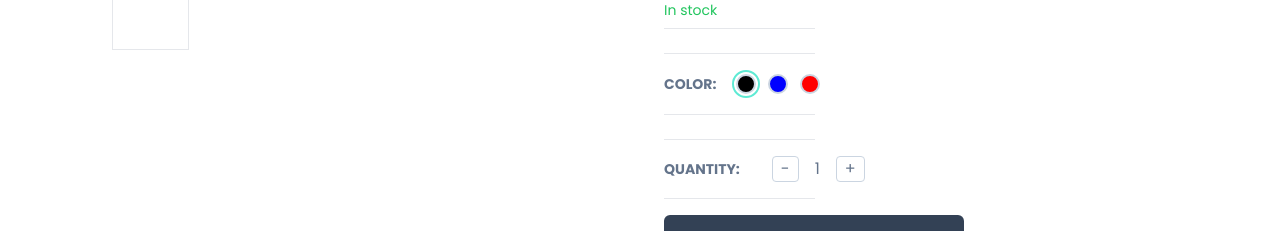
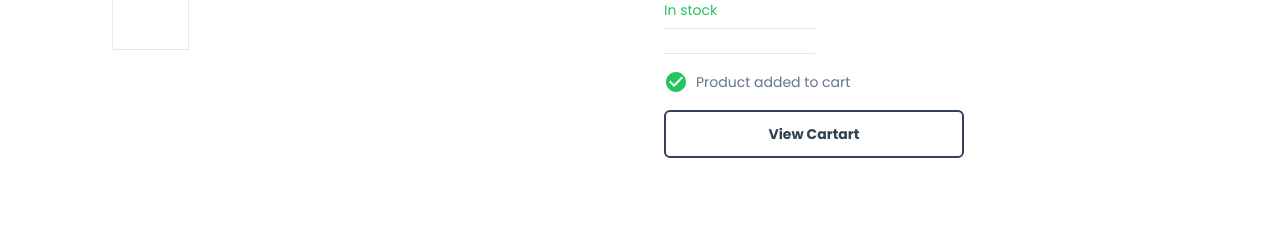
Before and after one commit to tajulsubqi/fullstack-E-Commerce-project, a Next.js app in the folder fe-e_commerce/: page /product/1 in a window 1280 px wide. Both pictures are taken after a click on the button "Add To Cart". Shown: the part 546-777 px from the top of the page. Built offline with nearby package versions, Linux system fonts and the light colour scheme; a web font is replaced by a local one.

Commit message:
feat: added view cart

```diff
--- /dev/null
+++ b/fe-e_commerce/providers/CartProvider.tsx
@@ -0,0 +1,11 @@
+"use client"
+
+import { CartContextProvider } from "@/hooks/useCart"
+
+interface CartProviderProps {
+  children: React.ReactNode
+}
+
+export const CartProvider: React.FC<CartProviderProps> = ({ children }) => {
+  return <CartContextProvider>{children}</CartContextProvider>
+}
--- a/fe-e_commerce/src/app/home/page.tsx
+++ b/fe-e_commerce/src/app/home/page.tsx
@@ -1,4 +1,3 @@
-"use client"
 import Banner from "@/components/Banner"
 import Container from "@/components/Container"
 import React from "react"
@@ -7,6 +6,7 @@ import ProductCard from "@/components/products/ProductCard"
 
 const HomePage = () => {
   // console.log(productsData)
+
   return (
     <Container>
       <div className="mt-8">
--- a/fe-e_commerce/src/app/layout.tsx
+++ b/fe-e_commerce/src/app/layout.tsx
@@ -3,6 +3,7 @@ import { Poppins } from "next/font/google"
 import "./globals.css"
 import Navbar from "@/components/NavBar"
 import Footer from "@/components/footer/Footer"
+import { CartProvider } from "../../providers/CartProvider"
 
 const poppins = Poppins({ subsets: ["latin"], weight: ["400", "700"] })
 
@@ -19,11 +20,13 @@ export default function RootLayout({
   return (
     <html lang="en">
       <body className={poppins.className}>
-        <div className="flex flex-col min-h-screen">
-          <Navbar />
-          <main className="flex-grow">{children}</main>
-          <Footer />
-        </div>
+        <CartProvider>
+          <div className="flex flex-col min-h-screen">
+            <Navbar />
+            <main className="flex-grow">{children}</main>
+            <Footer />
+          </div>
+        </CartProvider>
       </body>
     </html>
   )
--- a/fe-e_commerce/src/app/product/[productId]/ProductDetails.tsx
+++ b/fe-e_commerce/src/app/product/[productId]/ProductDetails.tsx
@@ -1,10 +1,13 @@
-import React, { useCallback, useState } from "react"
+import React, { useCallback, useEffect, useState } from "react"
 import { Rating } from "@mui/material"
 import SetColor from "@/components/products/SetColor"
 import SetQuantity from "@/components/products/SetQuantity"
 import { CartProductType, SelectedImgType } from "@/types"
 import Button from "@/components/products/Button"
 import ProductImage from "@/components/products/ProductImages"
+import { useCart } from "@/hooks/useCart"
+import { MdCheckCircle } from "react-icons/md"
+import { useRouter } from "next/navigation"
 
 interface ProductDetailProps {
   data: any
@@ -15,6 +18,10 @@ const Horizontal: React.FC = () => {
 }
 
 const ProductDetails: React.FC<ProductDetailProps> = ({ data }) => {
+  const { handleAddProductToCart, cartProducts, cartTotalQty } = useCart()
+
+  const [isProductInCart, setIsProductInCart] = useState(false)
+
   const [cartProduct, setCartProduct] = useState<CartProductType>({
     id: data.id,
     name: data.name,
@@ -26,6 +33,20 @@ const ProductDetails: React.FC<ProductDetailProps> = ({ data }) => {
     price: data.price,
   })
 
+  const router = useRouter()
+
+  console.log(cartProducts)
+
+  useEffect(() => {
+    if (cartProducts) {
+      const existingIndex = cartProducts.findIndex((item) => item.id === data.id)
+
+      if (existingIndex > -1) {
+        setIsProductInCart(true)
+      }
+    }
+  }, [cartProducts])
+
   const productRating =
     data.reviews.reduce((acc: number, item: any) => item.rating + acc, 0) /
     data.reviews.length
@@ -35,7 +56,6 @@ const ProductDetails: React.FC<ProductDetailProps> = ({ data }) => {
       setCartProduct((prev) => {
         return { ...prev, selectedImg: colorValue }
       })
-      console.log(colorValue)
     },
     [cartProduct.selectedImg],
   )
@@ -93,6 +113,18 @@ const ProductDetails: React.FC<ProductDetailProps> = ({ data }) => {
         </div>
 
         <Horizontal />
+        {isProductInCart ? (
+          <>
+            <p className="mb-2 text-slate-500 flex items-center gap-2">
+              <MdCheckCircle size={24} className="text-green-500" />
+              <span>Product added to cart</span>
+            </p>
+            <div className="max-w-[300px]">
+              <Button label="View Cartart" outline onClick={() => router.push("/cart")} />
+            </div>
+          </>
+        ) : (
+          <>
             <SetColor
               cartProduct={cartProduct}
               images={data.images}
@@ -109,8 +141,13 @@ const ProductDetails: React.FC<ProductDetailProps> = ({ data }) => {
             <Horizontal />
 
             <div className="max-w-[300px]">
-          <Button label="Add To Cart" onClick={() => {}} />
+              <Button
+                label="Add To Cart"
+                onClick={() => handleAddProductToCart(cartProduct)}
+              />
             </div>
+          </>
+        )}
       </div>
     </div>
   )
--- a/fe-e_commerce/src/app/product/[productId]/page.tsx
+++ b/fe-e_commerce/src/app/product/[productId]/page.tsx
@@ -9,11 +9,7 @@ interface IParams {
   productId?: string
 }
 
-const data = Product
-console.log(data)
-
 const Products = ({ params }: { params: IParams }) => {
-  // console.log("params", Product)
   return (
     <div className="p-8">
       <Container>
@@ -22,7 +18,7 @@ const Products = ({ params }: { params: IParams }) => {
           <div>List</div>
 
           <div>
-            <ListRating product={Product}/>
+            <ListRating product={Product} />
           </div>
         </div>
       </Container>
--- /dev/null
+++ b/fe-e_commerce/src/components/footer/products/SetQuantity.tsx
@@ -0,0 +1,36 @@
+"use client"
+
+import { CartProductType } from "@/types"
+
+interface SetQtyProps {
+  cartCounter?: boolean
+  cartProduct: CartProductType
+  handleQtyIncrease: () => void
+  handleQtyDecrease: () => void
+}
+
+const btnStyles = "border-[1.2px] border-slate-300 px-2 rounded"
+
+const SetQuantity = ({
+  cartCounter,
+  cartProduct,
+  handleQtyIncrease,
+  handleQtyDecrease,
+}: SetQtyProps) => {
+  return (
+    <div className="flex gap-8 items-center">
+      {cartCounter ? null : <div className="font-semibold">QUANTITY:</div>}
+      <div className="flex gap-4 items-center text-base">
+        <button className={btnStyles} onClick={handleQtyDecrease}>
+          -
+        </button>
+        <div>{cartProduct.quantity}</div>
+        <button className={btnStyles} onClick={handleQtyIncrease}>
+          +
+        </button>
+      </div>
+    </div>
+  )
+}
+
+export default SetQuantity
--- a/fe-e_commerce/src/components/products/Button.tsx
+++ b/fe-e_commerce/src/components/products/Button.tsx
@@ -21,6 +21,7 @@ const Button: React.FC<ButtonProps> = ({
 }) => {
   return (
     <button
+      onClick={onClick}
       disabled={disabled}
       className={`disabled:opacity-70 disabled:cursor-not-allowed rounded-md hover:opacity-80 transition w-full border-slate-700 flex justify-center items-center gap-2
         ${outline ? "bg-white text-slate-700" : "bg-slate-700 text-white"}
--- a/fe-e_commerce/src/hooks/useCart.tsx
+++ b/fe-e_commerce/src/hooks/useCart.tsx
@@ -1,23 +1,45 @@
-import { createContext, useContext, useState } from "react"
+"use client"
+
+import { CartProductType } from "@/types"
+import { createContext, useCallback, useContext, useState } from "react"
 
 type CartContextType = {
   cartTotalQty: number
+  cartProducts: CartProductType[] | null
+  handleAddProductToCart: (product: CartProductType) => void
 }
+
+export const CartContext = createContext<CartContextType | null>(null)
 
 interface Props {
   [propName: string]: any
 }
 
-export const CartContext = createContext<CartContextType | null>(null)
-
 export const CartContextProvider = (props: Props) => {
   const [cartTotalQty, setCartTotalQty] = useState(0)
+  const [cartProducts, setCartProducts] = useState<CartProductType | null[]>([])
+
+  const handleAddProductToCart = useCallback((product: CartProductType) => {
+    setCartProducts((prev) => {
+      let updatedCart
+
+      if (prev) {
+        updatedCart = [...prev, product]
+      } else {
+        updatedCart = [product]
+      }
+
+      return updatedCart
+    })
+  }, [])
 
   const value = {
     cartTotalQty,
+    cartProducts,
+    handleAddProductToCart,
   }
 
-  return <CartContext.Provider value={value} />
+  return <CartContext.Provider value={value}>{props.children}</CartContext.Provider>
 }
 
 export const useCart = () => {
```
Also changed, not shown: fe-e_commerce/src/products/SetQuantity.tsx (added, +36 -0 lines). Lines whose indentation alone changed are shown as unchanged.
